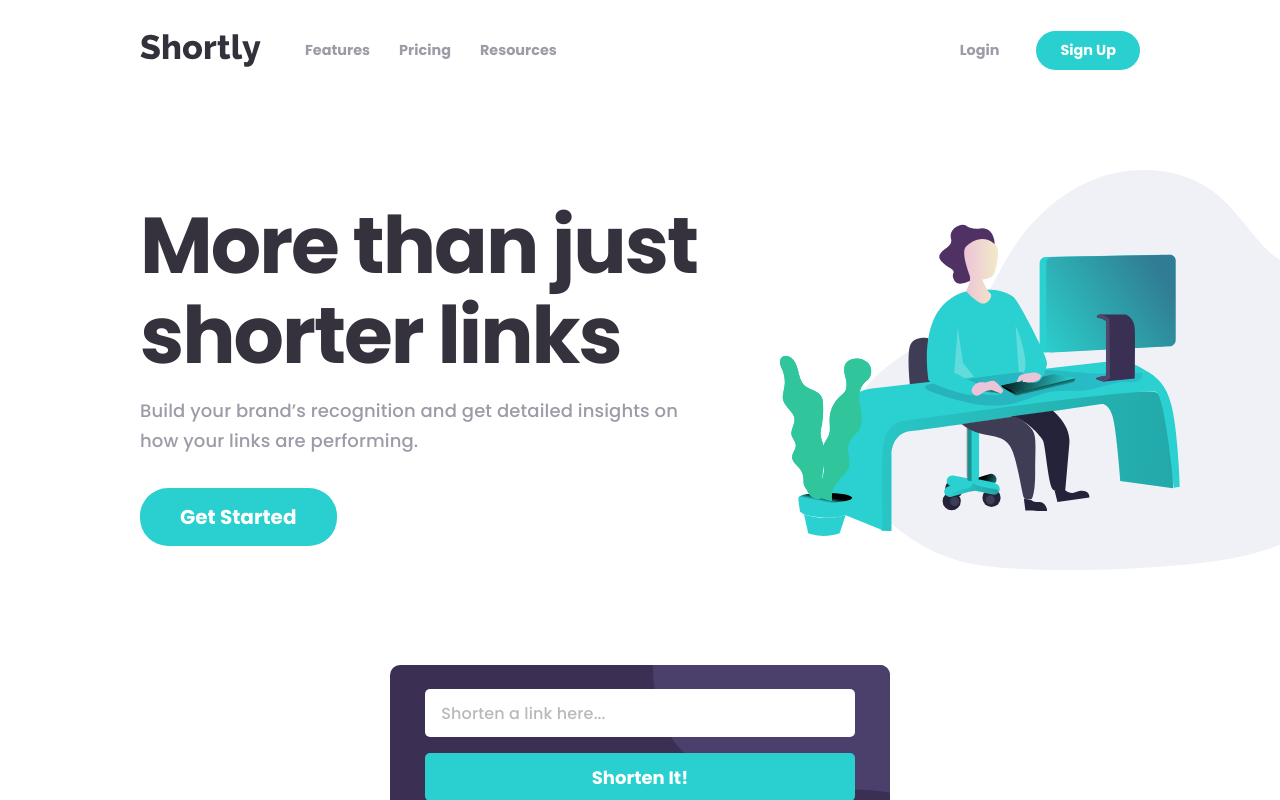
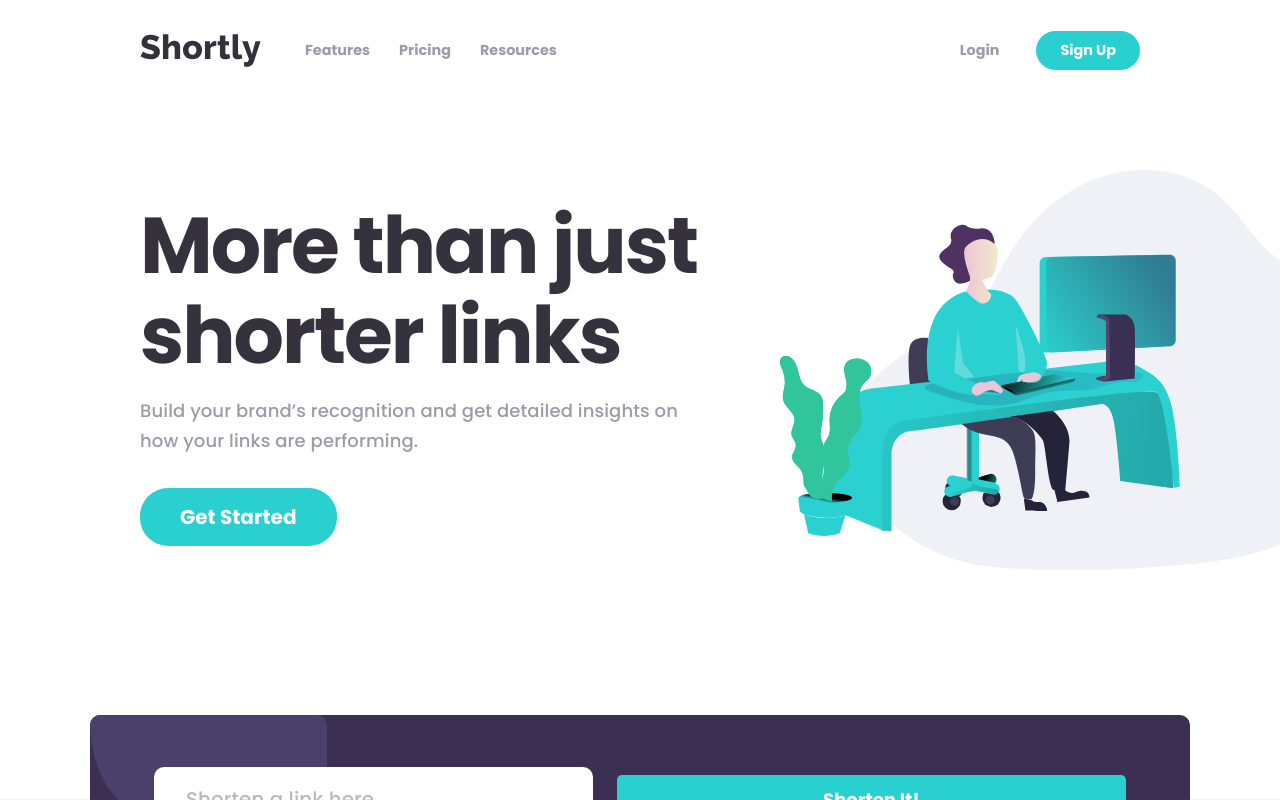
Before and after one commit to LucasS-Goncalves/url-shortening, an Angular app: page / in a window 1280 px wide. Built offline with nearby package versions, Linux system fonts and the light colour scheme.

Commit message:
finishing input container styles for desktop

```diff
--- a/src/app/components/navbar/navbar.component.css
+++ b/src/app/components/navbar/navbar.component.css
@@ -133,6 +133,6 @@
   }
 
   .header .login-signUp-container-desktop button:last-of-type:hover{
-    opacity: .5;
+    background-color: var(--cyan-hover);
   }
 }
--- a/src/app/pages/home/home.component.css
+++ b/src/app/pages/home/home.component.css
@@ -3,7 +3,9 @@
   flex-direction: column;
   align-items: center;
   gap: 37px;
-  margin-top: 70px;
+  padding-top: 70px;
+  padding-bottom: 222px;
+  background-color: var(--white);
 }
 
 .header .img-container{
@@ -52,6 +54,7 @@
   display: flex;
   flex-direction: column;
   align-items: center;
+  gap: 16px;
   padding: 24px;
   background-color: var(--dark-violet);
   width: 90%;
@@ -86,7 +89,6 @@
   width: 95%;
   height: 48px;
   background-color: var(--cyan);
-  margin-top: 16px;
   border-radius: 5px;
   color: var(--white);
   font-size: 1rem;
@@ -94,11 +96,17 @@
   z-index: 2;
 }
 
-.input-container img{
+.input-container picture{
+  width: auto;
   position: absolute;
   top: 0;
   right: 0;
   z-index: 1;
+  pointer-events: none;
+}
+
+.input-container picture img{
+  display: block;
   border-top-right-radius: 10px;
 }
 
@@ -135,9 +143,48 @@
   }
 
   .header .header-info button:hover{
-    background-color: var(--cyan);
-    opacity: .5;
+    background-color: var(--cyan-hover);
     cursor: pointer;
   }
 
+  .input-container{
+    flex-direction: row;
+    justify-content: center;
+    padding: 52px 64px;
+    gap: 24px;
+    width: 1100px;
+    max-width: initial;
+    margin-top: 0;
+    transform: translateY(-50%);
+  }
+
+  .input-container input{
+    width: 769px;
+    height: 64px;
+    font-size: 1.1rem;
+    letter-spacing: 0.15px;
+    padding-left: 32px;
+    border-radius: 10px;
+  }
+
+  .input-container button{
+    width: 188px;
+    height: 64px;
+    border-radius: 10px;
+    font-size: 1rem;
+    transition: .2s;
+  }
+
+  .input-container button:hover{
+    cursor: pointer;
+    background-color: var(--cyan-hover);
+  }
+
+  .input-container picture{
+    width: 100%;
+  }
+
+  .input-container picture img{
+    border-radius: 10px;
+  }
 }
--- a/src/app/pages/home/home.component.html
+++ b/src/app/pages/home/home.component.html
@@ -19,5 +19,9 @@
   <button>
     Shorten It!
   </button>
-  <img src="../../../assets/images/bg-shorten-mobile.svg" alt="">
+  <picture>
+    <source media="(max-width: 1280px)" srcset="../../../assets/images/bg-shorten-mobile.svg">
+    <source media="(min-width: 1280px)" srcset="../../../assets/images/bg-shorten-desktop.svg">
+    <img src="../../../assets/images/bg-shorten-mobile.svg" alt="">
+  </picture>
 </section>
--- a/src/styles.css
+++ b/src/styles.css
@@ -11,14 +11,16 @@
 }
 
 html,body{
-  background-color: var(--white);
+  background-color: var(--light-gray);
   overflow-x: hidden;
   height: 100vh;
 }
 
 :root{
   --cyan: hsl(180, 66%, 49%);
+  --cyan-hover:#9AE3E3;
   --dark-violet: hsl(257, 27%, 26%);
+  --light-gray: #EFF1F7;
   --red: hsl(0, 87%, 67%);
   --gray: hsl(0, 0%, 75%);
   --grayish-violet: hsl(257, 7%, 63%);
```
